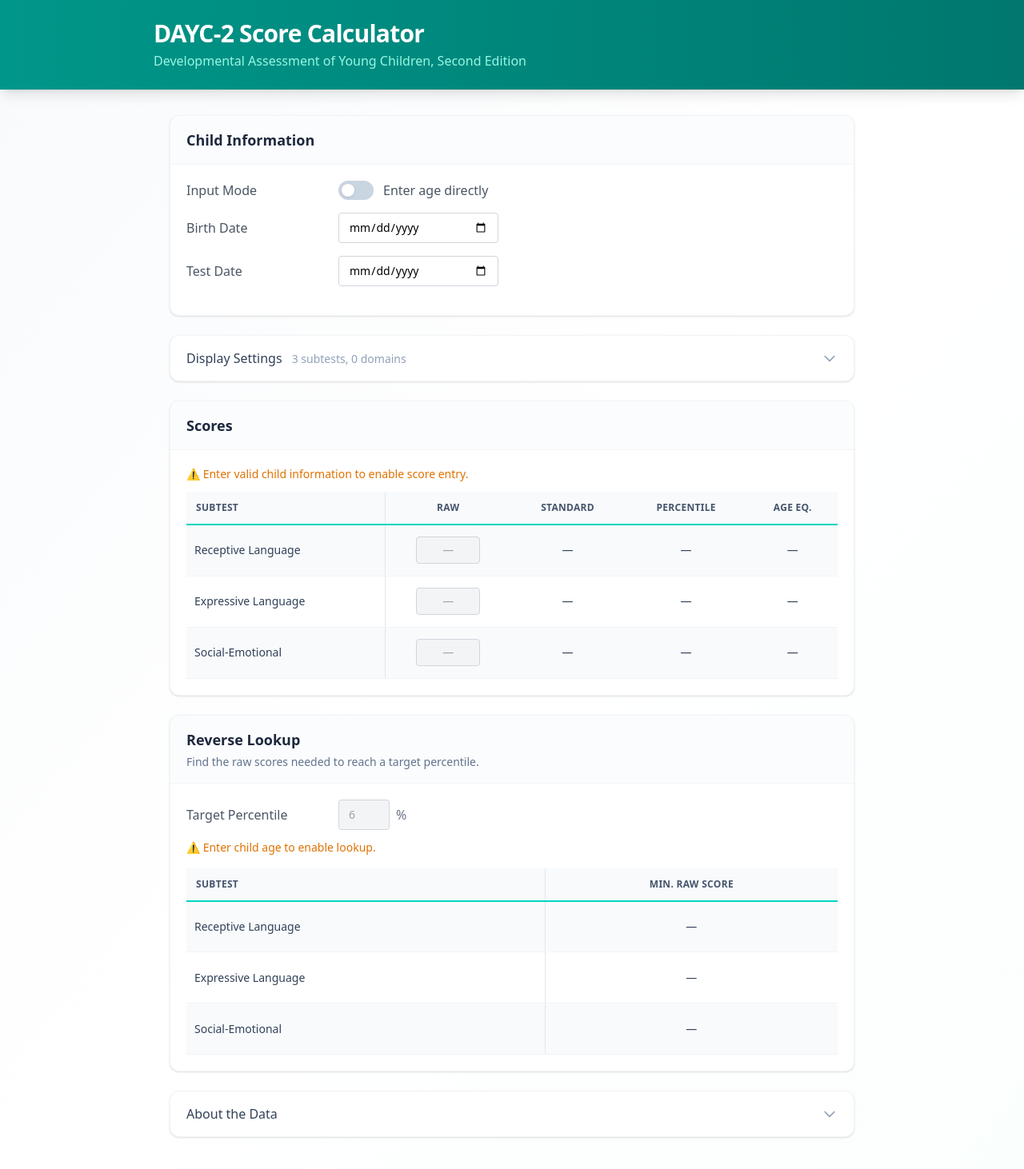
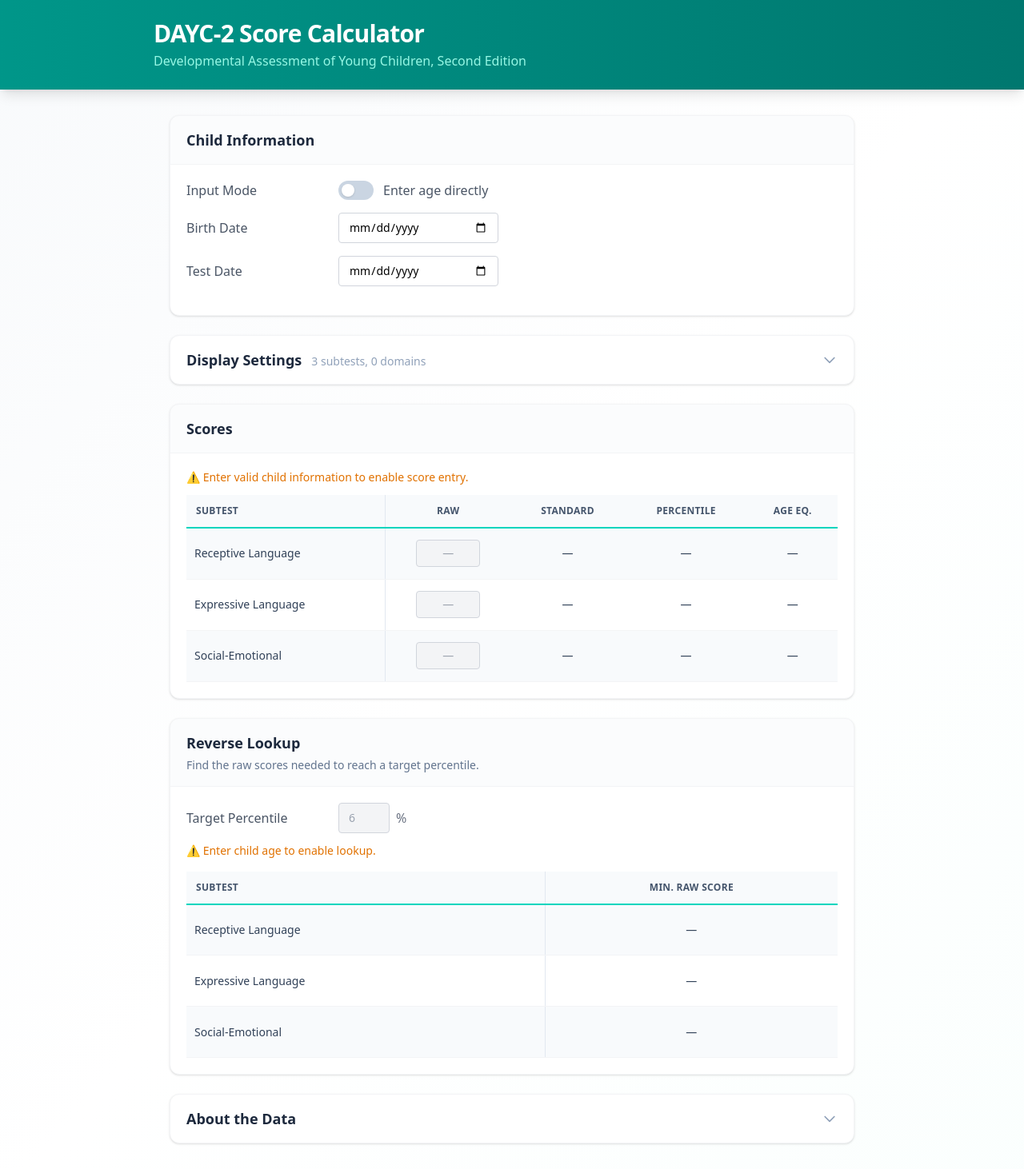
Before and after one commit to catnamedchris/slp, a React (Vite) app: page / in a window 1280 px wide. Shown: the top 1462 px of the page at 80% size. Built offline with nearby package versions, Linux system fonts and the light colour scheme.

Commit message:
Unify accordion header typography with main card headers

```diff
--- a/src/dayc2/components/DisplaySettings.tsx
+++ b/src/dayc2/components/DisplaySettings.tsx
@@ -33,7 +33,7 @@
         className="w-full px-5 py-4 flex items-center justify-between text-left hover:bg-slate-50 transition-colors"
       >
         <div>
-          <span className="font-medium text-slate-700">Display Settings</span>
+          <span className="font-semibold text-slate-800 text-lg">Display Settings</span>
           <span className="text-slate-400 text-sm ml-3">
             {visibleSubtests.size} subtests, {visibleDomains.size} domains
           </span>
--- a/src/dayc2/components/ProvenancePanel.tsx
+++ b/src/dayc2/components/ProvenancePanel.tsx
@@ -30,7 +30,7 @@
         onClick={() => setIsExpanded(!isExpanded)}
         className="w-full px-5 py-4 flex items-center justify-between text-left hover:bg-slate-50 transition-colors"
       >
-        <span className="font-medium text-slate-700">About the Data</span>
+        <span className="font-semibold text-slate-800 text-lg">About the Data</span>
         <svg
           className={`w-5 h-5 text-slate-400 transition-transform duration-200 ${isExpanded ? 'rotate-180' : ''}`}
           fill="none"
```
